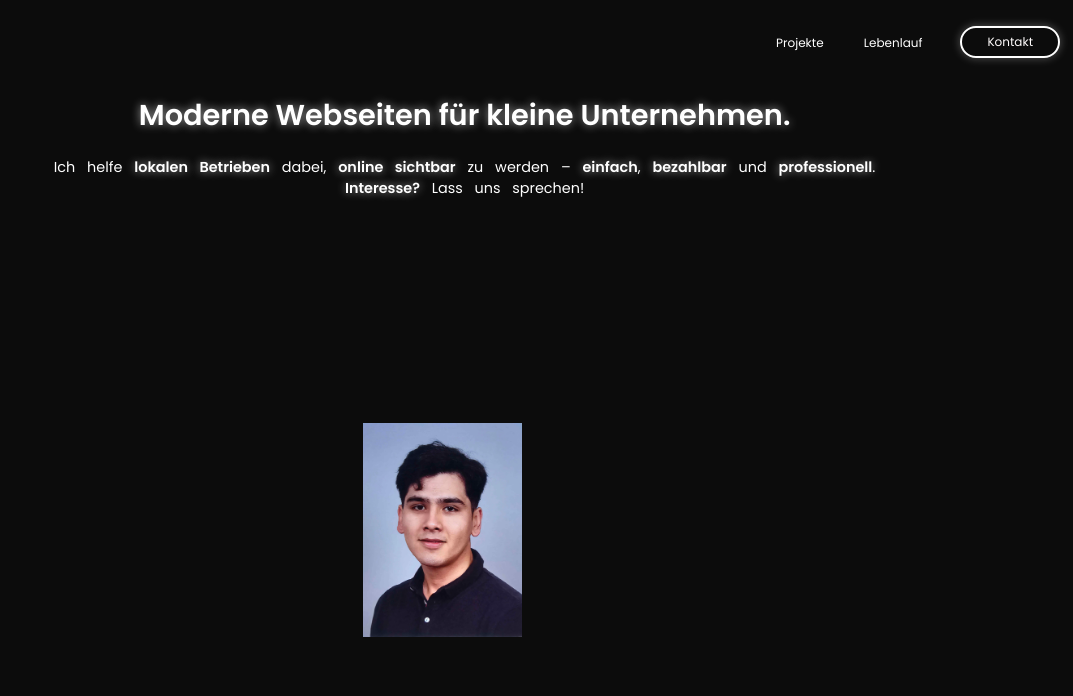
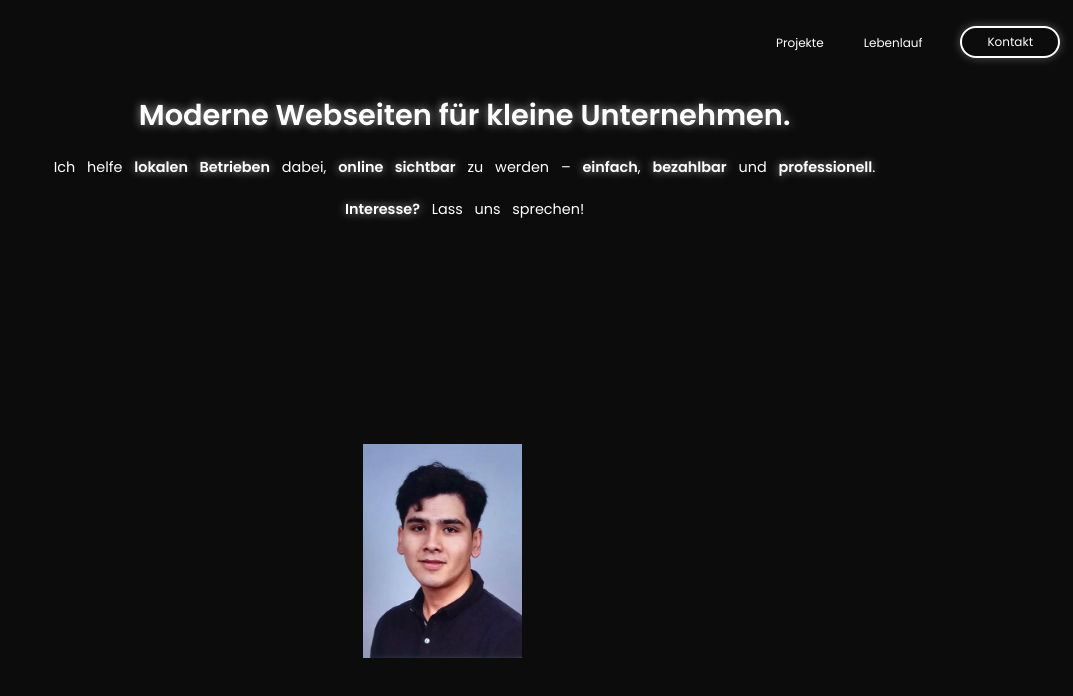
Before and after one commit to Mehranhabibi/mehran-web, a plain HTML site: page index.html in a window 1280 px wide. Shown: the whole page, without its empty margins (207-1280 px from the left). Drawn offline with Linux system fonts and the light colour scheme; a script that the page names is missing.

Commit message:
Update index.html

```diff
--- a/index.html
+++ b/index.html
@@ -27,7 +27,7 @@
         <div class="hero-text">
             <h1>Moderne Webseiten für kleine Unternehmen.</h1>
             <p> Ich helfe <strong>lokalen Betrieben</strong> dabei, <strong>online sichtbar</strong> zu werden – <strong>einfach</strong>, <strong>bezahlbar</strong> und
-                <strong>professionell</strong>.  <br> <strong>Interesse?</strong> Lass uns sprechen! </p>
+                <strong>professionell</strong>.  <br><br> <strong>Interesse?</strong> Lass uns sprechen! </p>
         </div>
         <img src="bewerbung.jpg" alt="mehran" class="hero-img">
     </div>
```
